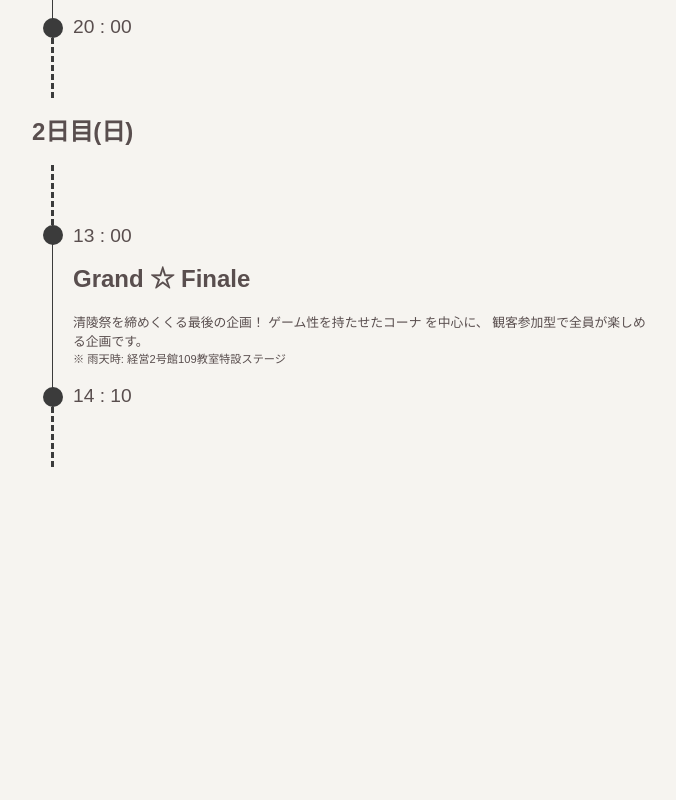
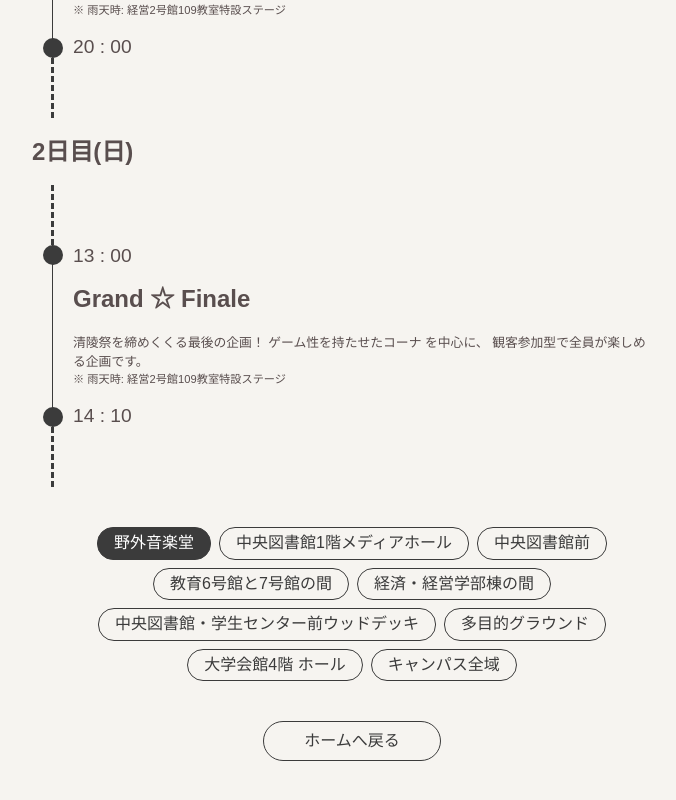
Before and after one commit to ynufes-tech/ynufes-seiryo23, a Nuxt app: page /timetable in a window 1280 px wide. Shown: the part 1252-2052 px from the top of the page, without its empty margins (448-1124 px from the left). Before the commit the page ends 1769 px from the top, so only its background shows below. Built offline with nearby package versions, Linux system fonts and the light colour scheme.

Commit message:
feat: 画面下部にセレクトボタンとホームへ戻るボタンを追加。useHeadも追加

```diff
--- a/components/HeaderMobile.vue
+++ b/components/HeaderMobile.vue
@@ -35,7 +35,7 @@ const close = () => {
               <NuxtLink to="/events" @click="close">企画一覧</NuxtLink>
             </li>
             <li>
-              <NuxtLink to="/timetable" @click="close">タイムテーブル</NuxtLink>
+              <NuxtLink to="/timetable" @click="close">タイムライン</NuxtLink>
             </li>
             <li>
               <NuxtLink to="/pamphlet" @click="close">パンフレット</NuxtLink>
--- a/components/HeaderPC.vue
+++ b/components/HeaderPC.vue
@@ -21,7 +21,7 @@
           <NuxtLink to="/events">企画一覧</NuxtLink>
         </li>
         <li>
-          <NuxtLink to="/timetable">タイムテーブル</NuxtLink>
+          <NuxtLink to="/timetable">タイムライン</NuxtLink>
         </li>
         <li>
           <NuxtLink to="/pamphlet">パンフレット</NuxtLink>
--- a/pages/timetable/index.vue
+++ b/pages/timetable/index.vue
@@ -1,4 +1,13 @@
 <script lang="ts" setup>
+useHead({
+  title: "清陵祭 - タイムライン",
+  meta: [
+    {
+      name: "description",
+      content: "特別な場所で行われる企画の日時はこちらからご確認いただけます。",
+    },
+  ],
+});
 const placeId = ref(1);
 const changePlace = (id: number) => {
   placeId.value = id;
@@ -445,6 +454,72 @@ const changePlace = (id: number) => {
       <div class="duration-box"></div>
     </div>
   </div>
+  <div class="button-wrapper">
+    <button
+      class="select-button"
+      :class="{ selected: placeId == 1 }"
+      @click="changePlace(1)"
+    >
+      野外音楽堂
+    </button>
+    <button
+      class="select-button"
+      :class="{ selected: placeId == 2 }"
+      @click="changePlace(2)"
+    >
+      中央図書館1階メディアホール
+    </button>
+    <button
+      class="select-button"
+      :class="{ selected: placeId == 3 }"
+      @click="changePlace(3)"
+    >
+      中央図書館前
+    </button>
+    <button
+      class="select-button"
+      :class="{ selected: placeId == 4 }"
+      @click="changePlace(4)"
+    >
+      教育6号館と7号館の間
+    </button>
+    <button
+      class="select-button"
+      :class="{ selected: placeId == 5 }"
+      @click="changePlace(5)"
+    >
+      経済・経営学部棟の間
+    </button>
+    <button
+      class="select-button"
+      :class="{ selected: placeId == 6 }"
+      @click="changePlace(6)"
+    >
+      中央図書館・学生センター前ウッドデッキ
+    </button>
+    <button
+      class="select-button"
+      :class="{ selected: placeId == 7 }"
+      @click="changePlace(7)"
+    >
+      多目的グラウンド
+    </button>
+    <button
+      class="select-button"
+      :class="{ selected: placeId == 8 }"
+      @click="changePlace(8)"
+    >
+      大学会館4階 ホール
+    </button>
+    <button
+      class="select-button"
+      :class="{ selected: placeId == 9 }"
+      @click="changePlace(9)"
+    >
+      キャンパス全域
+    </button>
+  </div>
+  <PrimaryButton button-text="ホームへ戻る" link="/" />
 </template>
 
 <style scoped lang="scss">
@@ -456,7 +531,7 @@ const changePlace = (id: number) => {
   flex-wrap: wrap;
   justify-content: center;
   max-width: min(40em, 90%);
-  margin: 0 auto;
+  margin: 20px auto;
   padding: 16px 0;
 
   .select-button {
```
